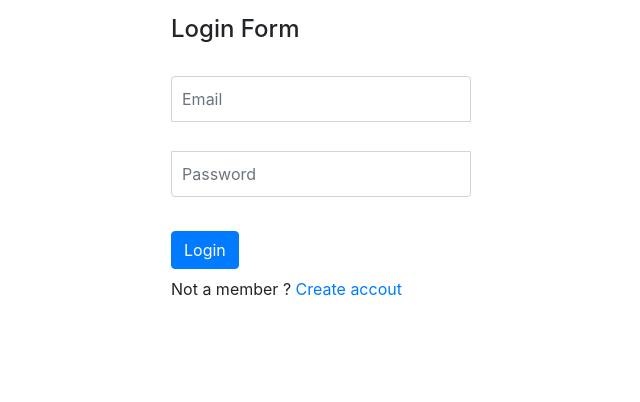
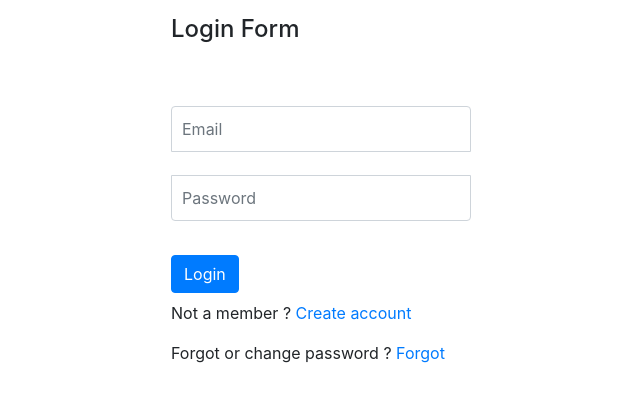
Before and after one commit to Vijay-Kumavat/Gecianbot, a Flask app: page / in a window 1280 px wide. Shown: the part 56-458 px from the top of the page, without its empty margins (319-959 px from the left). Run offline with Flask 2, Linux system fonts and the light colour scheme; some libraries are stand-ins or nearby versions.

Commit message:
Update login.html

```diff
--- a/templates/login.html
+++ b/templates/login.html
@@ -76,21 +76,40 @@
         <div class="form-signin">
             <h4>Login Form</h4>
             <br>
-            <input type="email" name='email' class='form-control' placeholder="Email" required>
+            {% with messages = get_flashed_messages() %}
+              {% if messages %}
+                {% for message in messages %}
+                  <div class="alert alert-danger alert-dismissible fade show" role="alert">
+                    <button type="button" class="close" data-dismiss="alert" aria-label="Close">
+                    <span aria-hidden="true">&times;</span>
+                    </button>
+                    <strong>{{ message }}</strong> <br><small> Try again or forgot the password!</small>
+                 </div>
+                {% endfor %}
+              {% endif %}
+             {% endwith %}
         </div>
         <div class="form-signin">
-            <input type="password" name='password' class='form-control' placeholder="Password" required>
+            <input type="email" name='email' class='form-control' placeholder="Email" required>
+            <br>
+            <input type="password" name='password' class='form-control' placeholder="Password" pattern=".{8,}"   required title="8 characters minimum">
             <br>
             <button class="btn btn-primary" type="submit">Login</button>
             <br>
-            <p class='mt-2'>Not a member ?<a href='/register'> Create accout</a></p>
+            <p class='mt-2'>Not a member ?
+                <a href='/register'> Create account</a>
+            </p>
+            <p class='mt-2'>Forgot or change password ?
+                <a href="/forgot"> Forgot</a>
+            </p>
         </form>
-
+        <script src='script/script.js'></script>
         <!-- Optional JavaScript -->
         <!-- jQuery first, then Popper.js, then Bootstrap JS -->
         <script src="https://code.jquery.com/jquery-3.2.1.slim.min.js"
             integrity="sha384-KJ3o2DKtIkvYIK3UENzmM7KCkRr/rE9/Qpg6aAZGJwFDMVNA/GpGFF93hXpG5KkN"
             crossorigin="anonymous"></script>
+        <script src="https://cdn.jsdelivr.net/npm/bootstrap@5.0.0-beta2/dist/js/bootstrap.bundle.min.js" integrity="sha384-b5kHyXgcpbZJO/tY9Ul7kGkf1S0CWuKcCD38l8YkeH8z8QjE0GmW1gYU5S9FOnJ0" crossorigin="anonymous"></script>
         <script src="https://cdnjs.cloudflare.com/ajax/libs/popper.js/1.12.9/umd/popper.min.js"
             integrity="sha384-ApNbgh9B+Y1QKtv3Rn7W3mgPxhU9K/ScQsAP7hUibX39j7fakFPskvXusvfa0b4Q"
             crossorigin="anonymous"></script>
```
